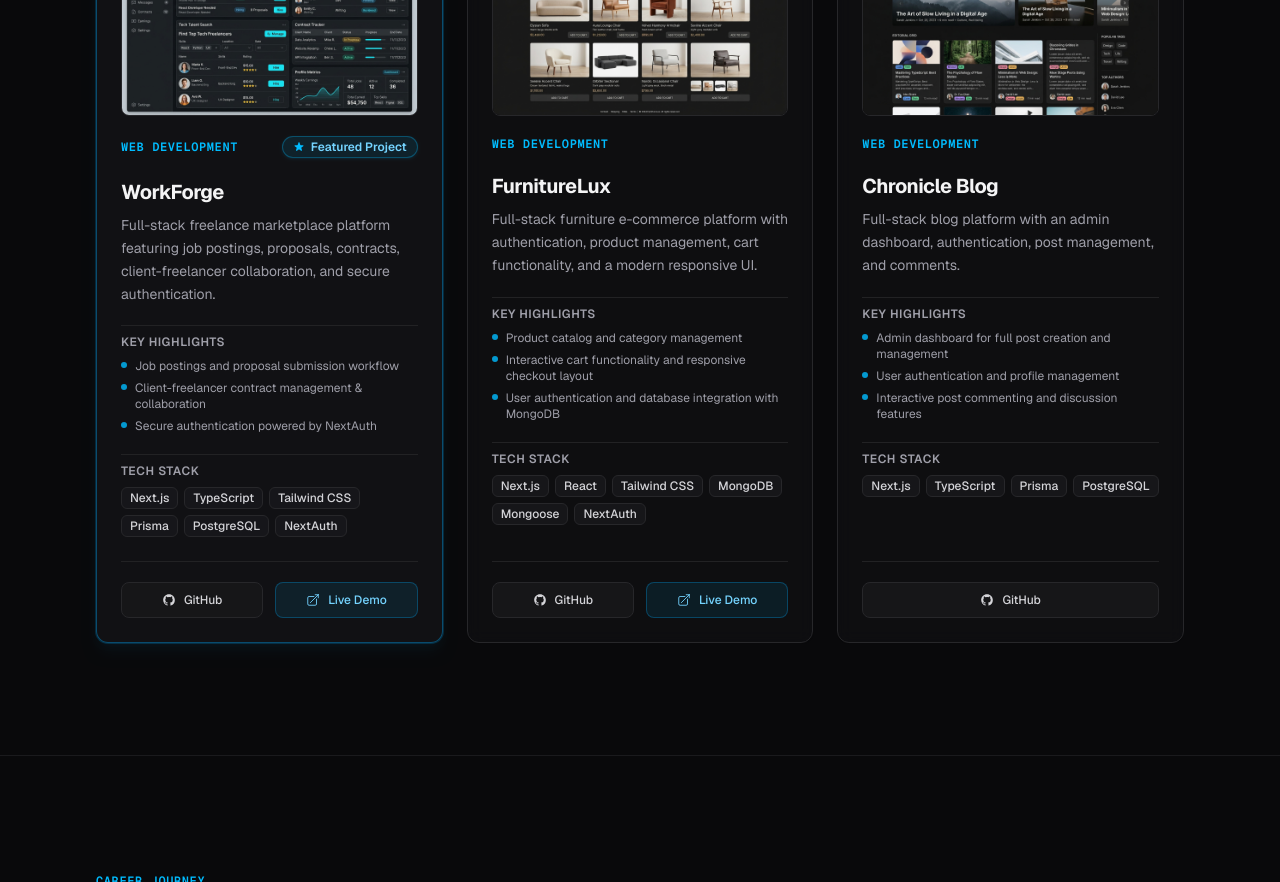
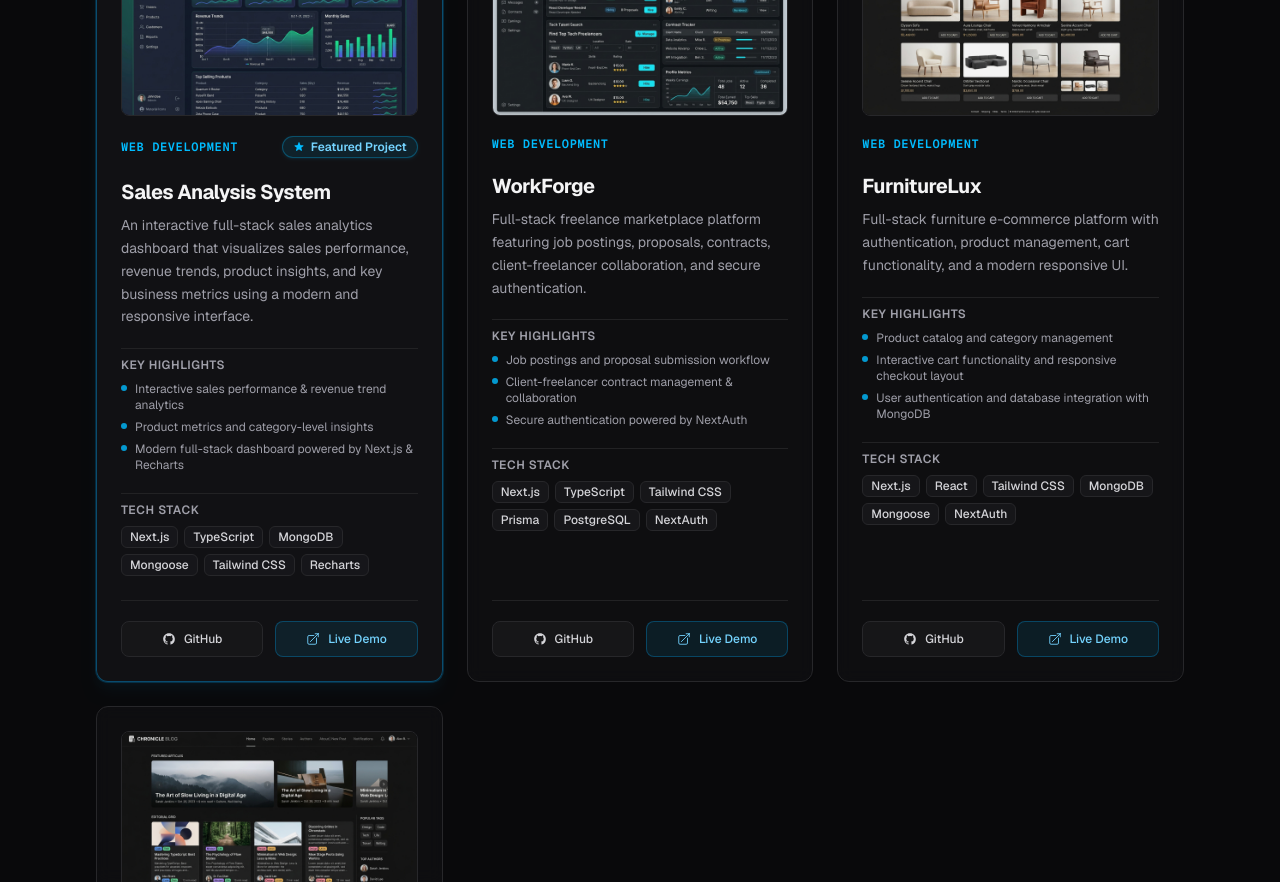
Before and after one commit to faizan-523/Portfolio, a Next.js app: page / in a window 1280 px wide. Shown: the part 3580-4462 px from the top of the page. Built offline with nearby package versions, Linux system fonts and the light colour scheme.

Commit message:
Add new Project

```diff
--- a/src/data/projects.ts
+++ b/src/data/projects.ts
@@ -1,6 +1,24 @@
 import { Project } from "@/types";
 
 export const PROJECTS: Project[] = [
+  {
+    id: "sales-analysis-system",
+    title: "Sales Analysis System",
+    goal: "Deliver real-time sales performance, revenue analytics, and product insights through interactive data visualization.",
+    keyFeatures: [
+      "Interactive sales performance & revenue trend analytics",
+      "Product metrics and category-level insights",
+      "Modern full-stack dashboard powered by Next.js & Recharts",
+    ],
+    description:
+      "An interactive full-stack sales analytics dashboard that visualizes sales performance, revenue trends, product insights, and key business metrics using a modern and responsive interface.",
+    category: "Web Development",
+    tags: ["Next.js", "TypeScript", "MongoDB", "Mongoose", "Tailwind CSS", "Recharts"],
+    githubUrl: "https://github.com/faizan-523/Sales-Analysis-System",
+    liveUrl: "https://apexpulse-sales-analytics.vercel.app/",
+    imageUrl: "/images/projects/sales-analysis.jpg",
+    featured: true,
+  },
   {
     id: "workforge",
     title: "WorkForge",
@@ -17,7 +35,6 @@
     githubUrl: "https://github.com/faizan-523/WorkForge",
     liveUrl: "https://work-forge-seven.vercel.app/",
     imageUrl: "/images/projects/workforge.jpg",
-    featured: true,
   },
   {
     id: "furniturelux",
```
Also changed, not shown: public/images/projects/sales-analysis.jpg (added).
